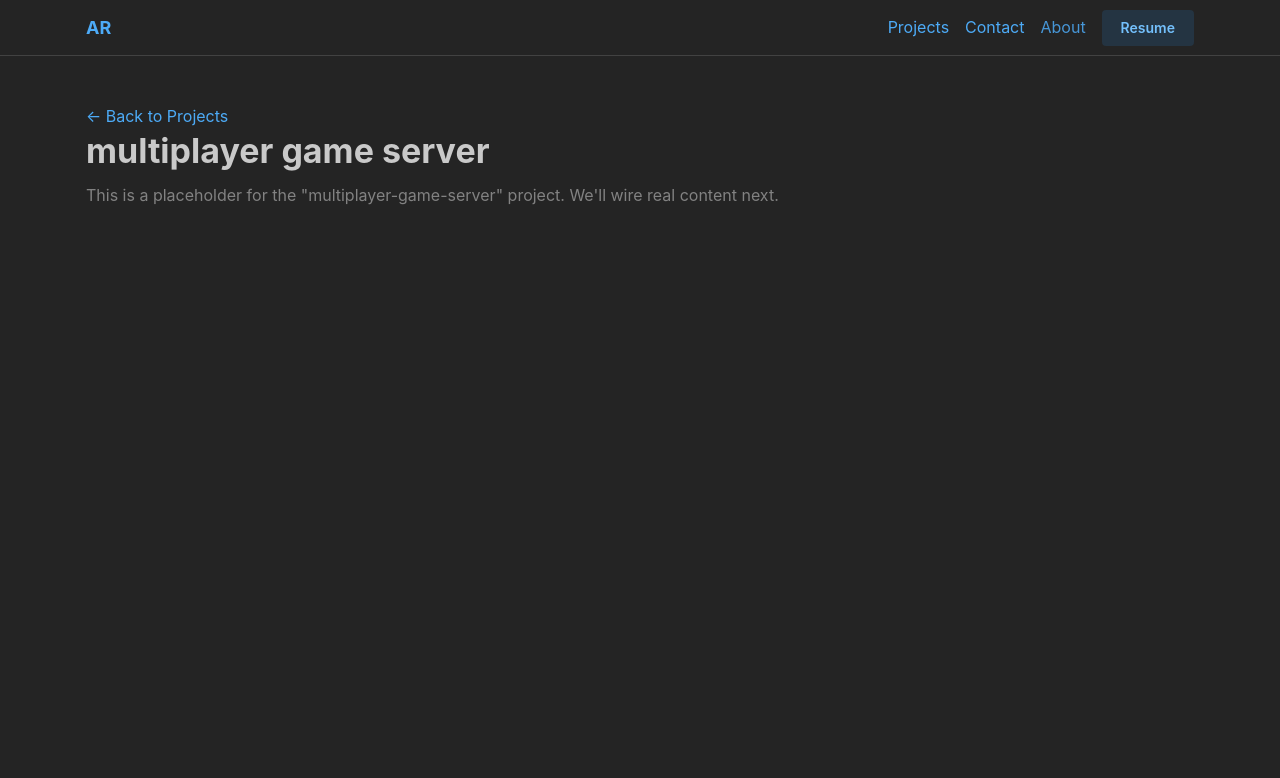
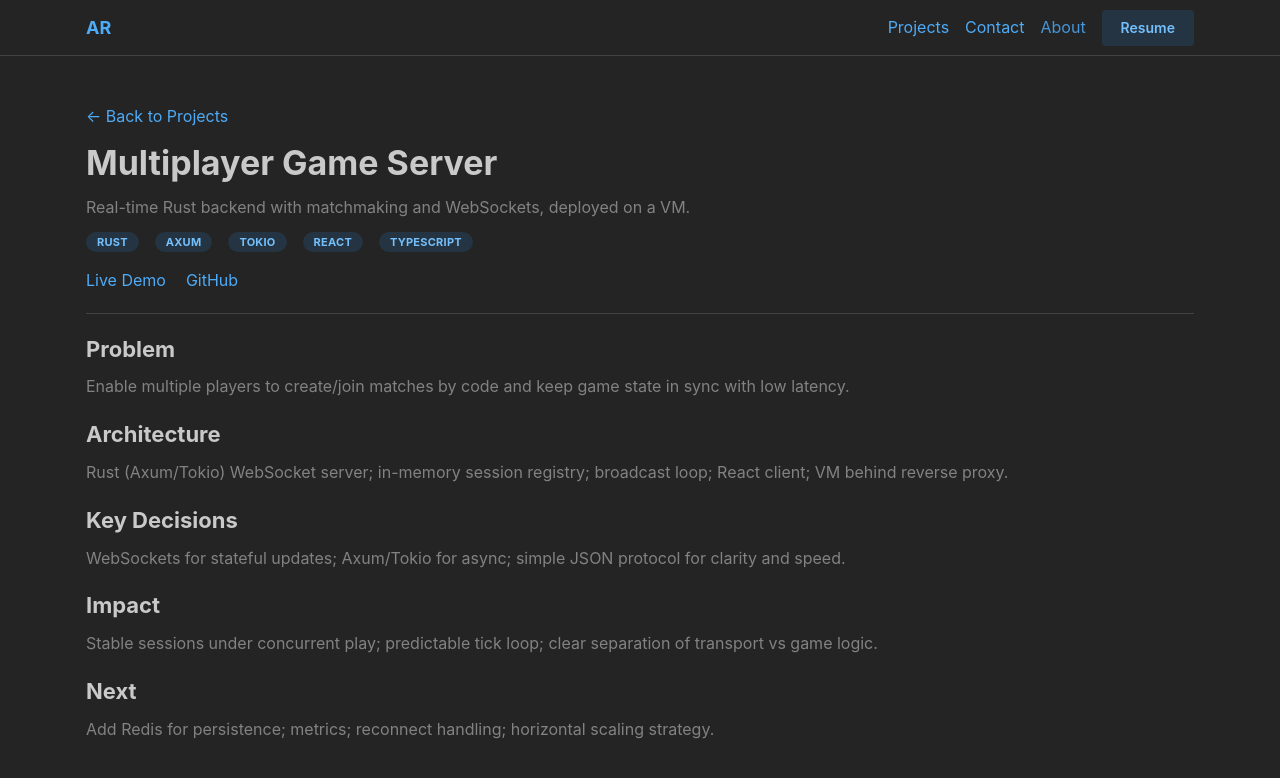
Before and after one commit to adamrodi/adamrodi.com, a React (Vite) app: page /projects/multiplayer-game-server in a window 1280 px wide. Shown: the top 778 px of the page. Built offline with nearby package versions, Linux system fonts and the light colour scheme.

Commit message:
add project details pages for 3 featured projects

```diff
--- /dev/null
+++ b/src/data/projects.ts
@@ -0,0 +1,111 @@
+// src/data/projects.ts
+
+export type ProjectSection = { heading: string; body: string };
+
+export type Project = {
+  title: string;
+  summary: string;
+  chips: string[];
+  links?: { demo?: string; repo?: string };
+  sections: ProjectSection[];
+};
+
+export const PROJECTS: Record<string, Project> = {
+  "multiplayer-game-server": {
+    title: "Multiplayer Game Server",
+    summary:
+      "Real-time Rust backend with matchmaking and WebSockets, deployed on a VM.",
+    chips: ["Rust", "Axum", "Tokio", "React", "TypeScript"],
+    links: { demo: "https://adamrodi.com/game", repo: "#" },
+    sections: [
+      {
+        heading: "Problem",
+        body: "Enable multiple players to create/join matches by code and keep game state in sync with low latency.",
+      },
+      {
+        heading: "Architecture",
+        body: "Rust (Axum/Tokio) WebSocket server; in-memory session registry; broadcast loop; React client; VM behind reverse proxy.",
+      },
+      {
+        heading: "Key Decisions",
+        body: "WebSockets for stateful updates; Axum/Tokio for async; simple JSON protocol for clarity and speed.",
+      },
+      {
+        heading: "Impact",
+        body: "Stable sessions under concurrent play; predictable tick loop; clear separation of transport vs game logic.",
+      },
+      {
+        heading: "Next",
+        body: "Add Redis for persistence; metrics; reconnect handling; horizontal scaling strategy.",
+      },
+    ],
+  },
+  "opensearch-troubleshooting-bot": {
+    title: "AWS OpenSearch Troubleshooting Bot",
+    summary:
+      "Lex + Lambda chatbot to triage and resolve common OpenSearch yellow/red cluster issues.",
+    chips: ["AWS Lex", "Lambda", "CloudWatch", "API Gateway"],
+    links: { demo: "#", repo: "#" },
+    sections: [
+      {
+        heading: "Problem",
+        body:
+          "Manual triage of yellow/red state clusters required repetitive checks for node failures, low disk, or JVM pressure. We aimed to automate diagnostics through a conversational interface.",
+      },
+      {
+        heading: "Architecture",
+        body:
+          "AWS Lex chatbot triggers Lambda functions via intents; each Lambda path corresponds to a diagnostic cause. Logs and metrics tracked in CloudWatch; optional API Gateway integration for external triggers.",
+      },
+      {
+        heading: "Key Decisions",
+        body:
+          "Used Lex for guided conversation flow and modular decision trees; designed stateless Lambdas; standardized responses for consistent troubleshooting guidance.",
+      },
+      {
+        heading: "Impact",
+        body:
+          "Reduced triage time for common yellow-cluster incidents; improved reproducibility of diagnostic steps; increased transparency for support engineers.",
+      },
+      {
+        heading: "Next",
+        body:
+          "Integrate with incident runbooks; expand coverage to red-cluster states; add feedback metrics for diagnostic accuracy.",
+      },
+    ],
+  },
+  "zebrafish-data-mining": {
+    title: "Zebrafish Neural Data Mining",
+    summary:
+      "Unsupervised clustering and visualization of zebrafish brain imaging data for stress vs control group differentiation.",
+    chips: ["Python", "NumPy", "pandas", "matplotlib"],
+    links: { demo: "#", repo: "#" },
+    sections: [
+      {
+        heading: "Problem",
+        body:
+          "Analyze zebrafish brain imaging data to identify differences between stress and control groups without labeled outcomes.",
+      },
+      {
+        heading: "Architecture",
+        body:
+          "Used Python with pandas and NumPy for preprocessing, then applied dimensionality reduction and clustering methods to reveal structure in neural activity data.",
+      },
+      {
+        heading: "Key Decisions",
+        body:
+          "Selected unsupervised methods due to lack of labels; visualized clusters with matplotlib; tuned preprocessing pipeline for noise reduction and normalization.",
+      },
+      {
+        heading: "Impact",
+        body:
+          "Found distinct neural activation patterns between stress and control groups; visualized clusters that aligned with known biological expectations.",
+      },
+      {
+        heading: "Next",
+        body:
+          "Experiment with semi-supervised extensions; integrate temporal dynamics; validate results on larger datasets.",
+      },
+    ],
+  },
+};
--- a/src/pages/Home.tsx
+++ b/src/pages/Home.tsx
@@ -9,6 +9,7 @@ import {
   Anchor,
   Box,
 } from "@mantine/core";
+import { Link } from "react-router-dom";
 
 export default function Home() {
   return (
@@ -36,18 +37,21 @@ export default function Home() {
             summary="Real-time Rust backend with WebSockets and matchmaking."
             tags={["Rust", "Axum", "Tokio", "React"]}
             link="/projects/multiplayer-game-server"
+            state={{ from: "home" }}
           />
           <ProjectCard
-            title="AWS OpenSearch Diagnostics Bot"
+            title="AWS OpenSearch Troubleshooting Bot"
             summary="Lex + Lambda chatbot for automated cluster health diagnostics."
             tags={["AWS", "Lex", "Lambda", "CloudWatch"]}
-            link="/projects/opensearch-diagnostics-bot"
+            link="/projects/opensearch-troubleshooting-bot"
+            state={{ from: "home" }}
           />
           <ProjectCard
             title="Zebrafish Neural Data Mining"
             summary="Unsupervised clustering and visualization of imaging data."
             tags={["Python", "NumPy", "pandas", "matplotlib"]}
             link="/projects/zebrafish-data-mining"
+            state={{ from: "home" }}
           />
         </SimpleGrid>
       </Box>
@@ -130,11 +134,13 @@ function ProjectCard({
   summary,
   tags,
   link,
+  state,
 }: {
   title: string;
   summary: string;
   tags: string[];
   link: string;
+  state?: any;
 }) {
   return (
     <Card
@@ -142,7 +148,10 @@ function ProjectCard({
       radius="lg"
       shadow="sm"
       p="lg"
-      style={{ textDecoration: "none" }}
+      component={Link as any}
+      to={link}
+      state={state}
+      style={{ textDecoration: "none", cursor: "pointer" }}
     >
       <Title order={4} mb="xs">
         {title}
@@ -157,9 +166,7 @@ function ProjectCard({
           </Badge>
         ))}
       </Group>
-      <Anchor href={link} mt="md">
-        View project →
-      </Anchor>
+      <Text mt="md">View project →</Text>
     </Card>
   );
 }
--- a/src/pages/ProjectDetail.tsx
+++ b/src/pages/ProjectDetail.tsx
@@ -1,20 +1,83 @@
-import { useParams, Link } from "react-router-dom";
-import { Title, Text, Anchor } from "@mantine/core";
+import { useParams, useLocation, useNavigate } from "react-router-dom";
+import { Title, Text, Anchor, Group, Badge, Divider } from "@mantine/core";
+import { PROJECTS } from "../data/projects";
 
 export default function ProjectDetail() {
   const { slug } = useParams<{ slug: string }>();
+  const location = useLocation();
+  const navigate = useNavigate();
+  const cameFromHome = location.state?.from === "home";
+  const project = slug ? PROJECTS[slug] : undefined;
+
+  if (!project) {
+    return (
+      <>
+        <Anchor
+          component="button"
+          type="button"
+          onClick={() => navigate(cameFromHome ? "/" : "/projects")}
+        >
+          ← Back to {cameFromHome ? "Home" : "Projects"}
+        </Anchor>
+        <Title order={1} mt="sm">
+          Project not found
+        </Title>
+        <Text c="dimmed" mt="xs">
+          This project does not exist yet.
+        </Text>
+      </>
+    );
+  }
 
   return (
     <>
-      <Anchor component={Link} to="/projects">
-        ← Back to Projects
+      <Anchor
+        component="button"
+        type="button"
+        onClick={() => navigate(cameFromHome ? "/" : "/projects")}
+      >
+        ← Back to {cameFromHome ? "Home" : "Projects"}
       </Anchor>
-      <Title order={1} mb="xs">
-        {slug ? slug.replace(/-/g, " ") : "Project"}
+
+      <Title order={1} mt="sm">
+        {project.title}
       </Title>
-      <Text c="dimmed">
-        This is a placeholder for the "{slug}" project. We'll wire real content next.
+      <Text c="dimmed" mt="xs">
+        {project.summary}
       </Text>
+      <Group mt="sm">
+        {project.chips.map((c) => (
+          <Badge key={c} variant="light">
+            {c}
+          </Badge>
+        ))}
+      </Group>
+
+      <Group mt="md" gap="lg">
+        {project.links?.demo && (
+          <Anchor href={project.links.demo} target="_blank" rel="noreferrer">
+            Live Demo
+          </Anchor>
+        )}
+        {project.links?.repo && (
+          <Anchor href={project.links.repo} target="_blank" rel="noreferrer">
+            GitHub
+          </Anchor>
+        )}
+      </Group>
+
+      <Divider my="lg" />
+
+      {project.sections.map((section) => (
+        <section key={section.heading}>
+          <Title order={3} mt="lg">
+            {section.heading}
+          </Title>
+          <Text c="dimmed" mt="xs">
+            {section.body}
+          </Text>
+        </section>
+      ))}
     </>
   );
 }
--- a/src/pages/Projects.tsx
+++ b/src/pages/Projects.tsx
@@ -1,7 +1,7 @@
 import { Title, SimpleGrid, Card, Text, Badge } from "@mantine/core";
 import { Link } from "react-router-dom";
 
-const items = [
+const projects = [
   {
     slug: "multiplayer-game-server",
     title: "Multiplayer Game Server",
@@ -9,8 +9,8 @@ const items = [
     tags: ["Rust", "Axum", "Tokio", "React"],
   },
   {
-    slug: "opensearch-diagnostics-bot",
-    title: "AWS OpenSearch Diagnostics Bot",
+    slug: "opensearch-troubleshooting-bot",
+    title: "AWS OpenSearch Troubleshooting Bot",
     summary: "Lex + Lambda chatbot for automated cluster health diagnostics.",
     tags: ["AWS", "Lex", "Lambda", "CloudWatch"],
   },
@@ -29,24 +29,25 @@ export default function Projects() {
         Projects
       </Title>
       <SimpleGrid cols={{ base: 1, sm: 2, md: 3 }}>
-        {items.map((p) => (
+        {projects.map((project) => (
           <Card
-            key={p.slug}
+            key={project.slug}
             component={Link as any}
-            to={`/projects/${p.slug}`}
+            to={`/projects/${project.slug}`}
             withBorder
             radius="lg"
             shadow="sm"
             p="lg"
+            state ={{ from: "projects" }}
           >
             <Title order={4} mb="xs">
-              {p.title}
+              {project.title}
             </Title>
             <Text c="dimmed" mb="sm">
-              {p.summary}
+              {project.summary}
             </Text>
             <div>
-              {p.tags.map((t) => (
+              {project.tags.map((t) => (
                 <Badge key={t} variant="light" mr={6}>
                   {t}
                 </Badge>
```
